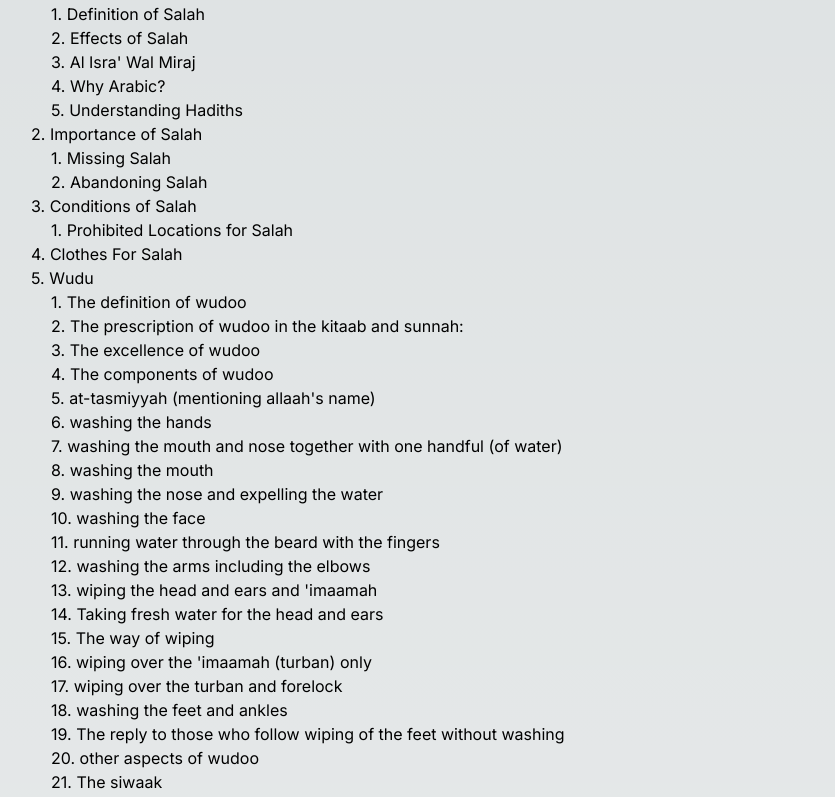
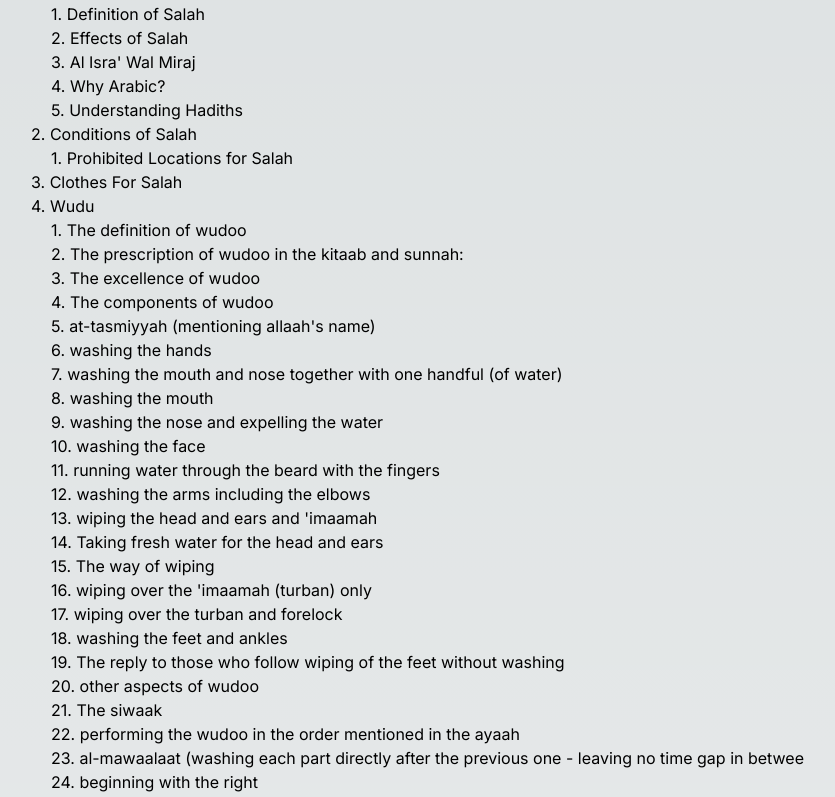
Before and after one commit to Skillz4Killz/salah, a Next.js app: page / in a window 1280 px wide. Shown: the part 1400-2197 px from the top of the page, without its empty margins (65-900 px from the left). Built offline with nearby package versions, Linux system fonts and the light colour scheme.

Commit message:
fix: slight reorganizing

```diff
--- a/pages/index.tsx
+++ b/pages/index.tsx
@@ -46,10 +46,6 @@ const TABLE_OF_CONTENTS = [
       { name: "Why Arabic?" },
       { name: "Understanding Hadiths" },
     ],
-  },
-  {
-    name: "Importance of Salah",
-    sections: [{ name: "Missing Salah" }, { name: "Abandoning Salah" }],
   },
   {
     name: "Conditions of Salah",
@@ -239,6 +235,10 @@ const TABLE_OF_CONTENTS = [
     ]
   },
   {
+    name: "Importance of Salah",
+    sections: [{ name: "Missing Salah" }, { name: "Abandoning Salah" }],
+  },
+  {
     name: "Special Notes",
     sections: [
       { name: "Handling Distractions" },
```
